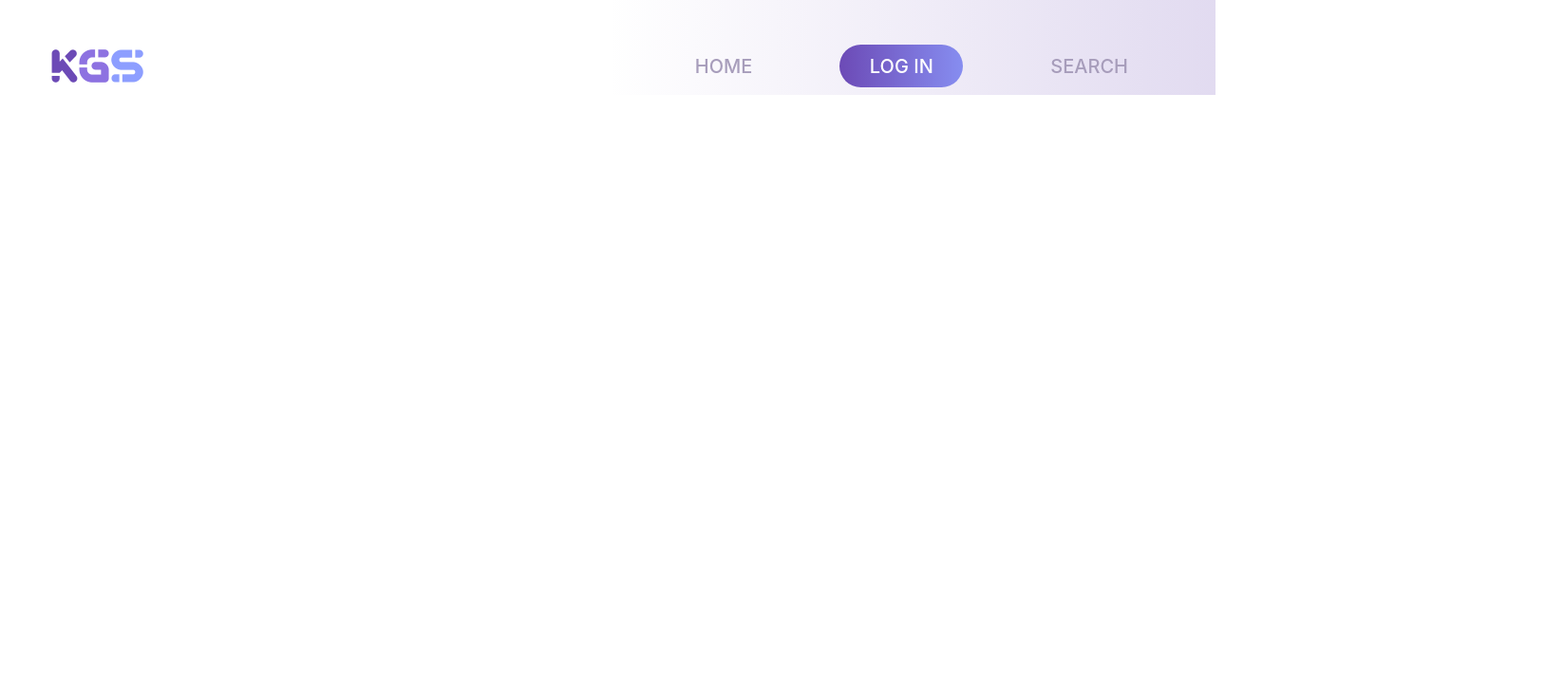
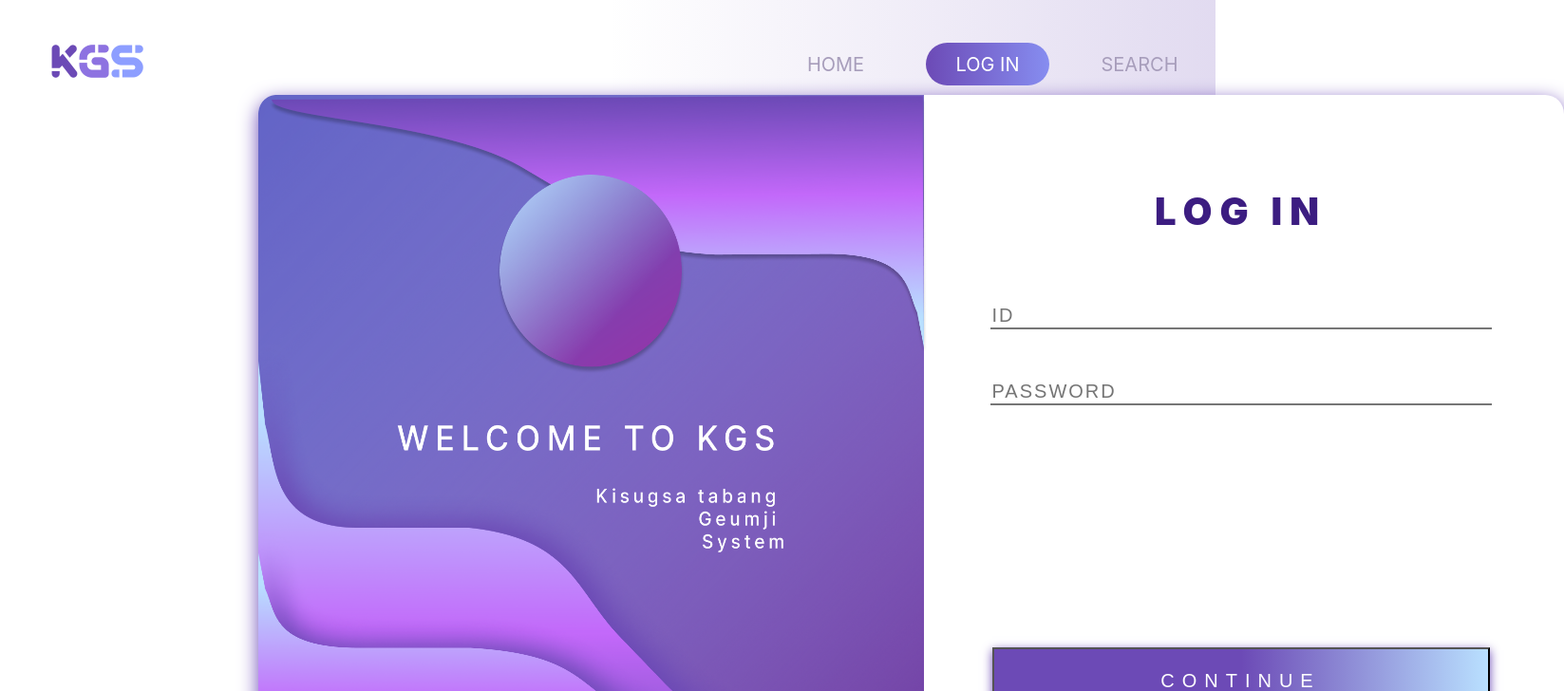
Before and after one commit to DSM-KGS/KGS-Frontend, a React (Create React App) app: page /login in a window 1280 px wide. Shown: the top 728 px of the page at 95% size, 1647 px wide, since content can reach past the window. Built offline with nearby package versions, Linux system fonts and the light colour scheme.

Commit message:
[ret] login

```diff
--- a/src/components/Header_login.jsx
+++ b/src/components/Header_login.jsx
@@ -1,81 +1,61 @@
 import React, { useState, useEffect } from "react";
 import { Outlet } from "react-router-dom";
-import styled from "styled-components"
+import * as S from "../css/Header";
 
 function Header() {
   const [page, setPage] = useState("");
-  const [token, setToken] = useState("aaaa");
+  const [token, setToken] = useState("");
   return (
     <>
-      <Container>
-        <FlexContainer>
-          <Logo src="img/logo.png" />
-        <Box>
-          <Li>HOME</Li>
-          <BackgroundLi>LOG IN</BackgroundLi>
-          <Li>SEARCH</Li>
-        </Box>
-        </FlexContainer>
-      </Container>
-    </>
-  )
+    <S.Background>
+      <S.div>
+        <S.logo src="img/logo.png"></S.logo>
+        <S.div>
+          <S.noClickTitle>
+            <S.title
+              style={{
+                color: "#a79dbb",
+              }}
+            >
+              HOME
+            </S.title>
+          </S.noClickTitle>
+          {token ? (
+            <S.clickTitle>
+              <S.title
+                style={{
+                  color: "white",
+                }}
+              >
+                LOG OUT
+              </S.title>
+            </S.clickTitle>
+          ) : (
+            <S.clickTitle>
+              <S.title
+                style={{
+                  color: "white",
+                }}
+              >
+                LOG IN
+              </S.title>
+            </S.clickTitle>
+          )}
+          <S.noClickTitle>
+            <S.title
+              style={{
+                color: "#a79dbb",
+              }}
+            >
+              SEARCH
+            </S.title>
+          </S.noClickTitle>
+        </S.div>
+      </S.div>
+    </S.Background>
+    <Outlet />
+  </>
+  );
 }
-const Container = styled.div`
-  width: 100%;
-  height: 100px;
-  background: linear-gradient(
-      270deg,
-      rgba(108, 74, 182, 0.2) 0%,
-      rgba(225, 219, 241, 0) 50%
-    ),
-    #ffffff;
-`
-const Logo = styled.img`
-  width: 100px;
-  height: 35px;
-  margin: 47px 0 0 51px;
-  &:hover {
-    cursor: pointer;
-  }
-`
-const FlexContainer = styled.div`
-  display:flex;
-  justify-content: space-between;
-  align-items: center;
-`
-const Box = styled.div`
-  display: flex;
-  justify-content: end;
-  margin-top: 47px;
-`
-const Li = styled.li`
-  display: flex;
-  align-items: center;
-  list-style: none;
-  margin-right: 92px;
-  color:#A79DBB;
-  font-size: 20px;
-  font-weight: 500;
-  &:hover{
-    cursor: pointer;
-  }
-`
-const BackgroundLi = styled.li`
-  display: flex;
-  justify-content: center;
-  align-items: center;
-  width: 130px;
-  height: 45px;
-  color: white;
-  font-size:20px;
-  font-weight: 500;
-  list-style: none;
-  margin-right: 92px;
-  border-radius: 50px;
-  background: linear-gradient(270deg, rgba(141, 158, 255, 0.80) 0%, rgba(0, 0, 0, 0.00) 100%), #6C4AB6;
-  &:hover{
-    cursor:pointer;
-  }
-`
 
-export default Header
+export default Header;
```
